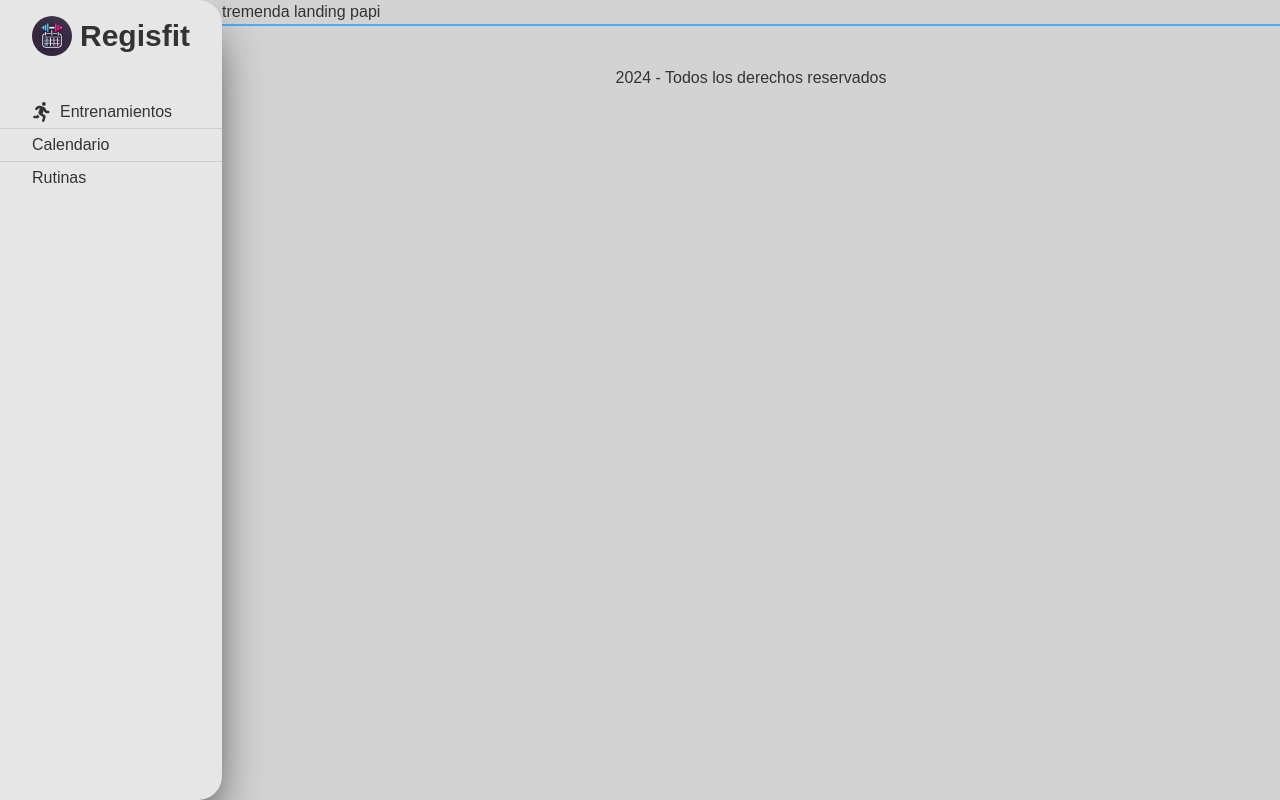
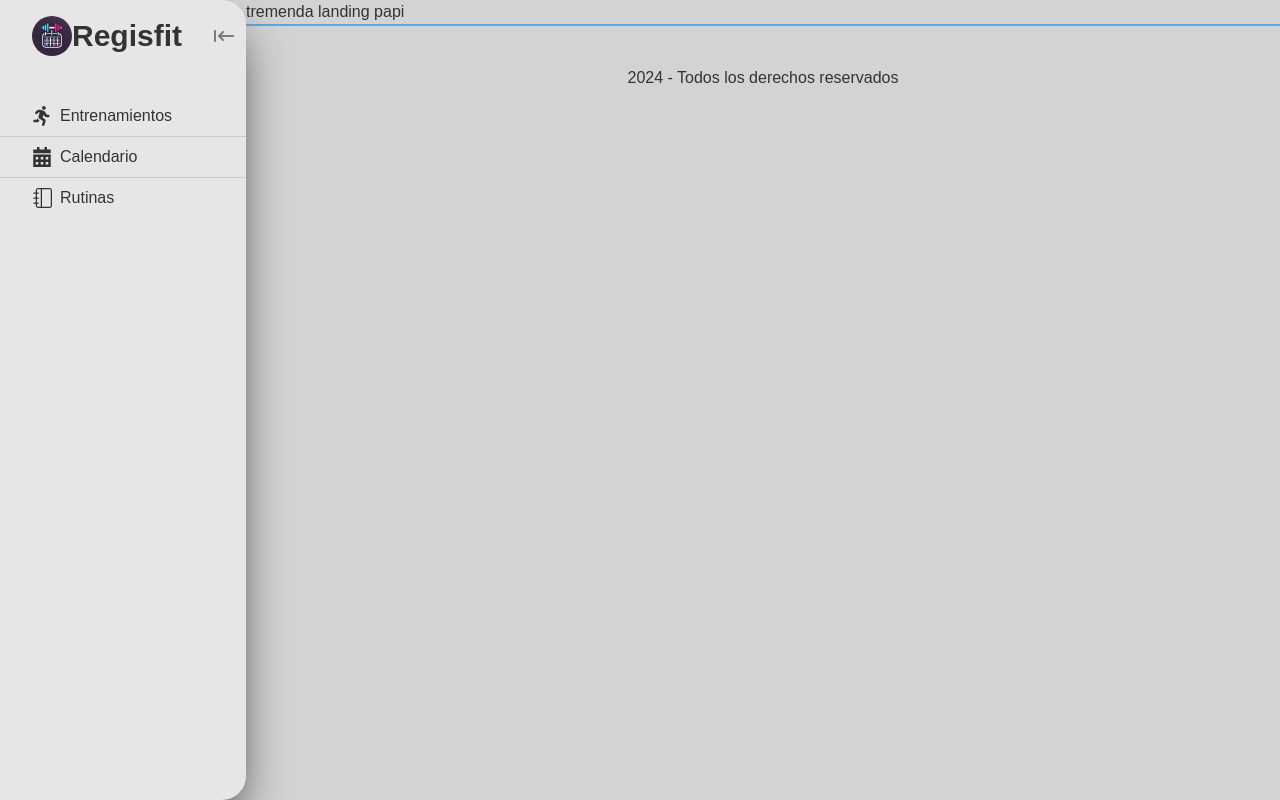
Before and after one commit to aramossanchez/training_tracking, a Next.js app: page / in a window 1280 px wide. Built offline with nearby package versions, Linux system fonts and the light colour scheme.

Commit message:
feat: iconos en navbar

```diff
--- /dev/null
+++ b/atoms/ArrowRightIcon.tsx
@@ -0,0 +1,23 @@
+import React from 'react';
+
+interface ArrowRightIconProps {
+  size?: number;
+  fill?: string;
+}
+
+export default function ArrowRightIcon({
+  size = 20,
+  fill = "currentColor",
+}: ArrowRightIconProps) {
+  return (
+    <svg
+      xmlns="http://www.w3.org/2000/svg"
+      viewBox="0 0 640 512"
+      height={size}
+      width={size}
+      fill={fill}
+    >
+      <path d="M640 96l0 320c0 17.7-14.3 32-32 32s-32-14.3-32-32l0-320c0-17.7 14.3-32 32-32s32 14.3 32 32zM502.6 233.4c12.5 12.5 12.5 32.8 0 45.3l-128 128c-12.5 12.5-32.8 12.5-45.3 0s-12.5-32.8 0-45.3L402.7 288 32 288c-17.7 0-32-14.3-32-32s14.3-32 32-32l370.7 0-73.4-73.4c-12.5-12.5-12.5-32.8 0-45.3s32.8-12.5 45.3 0l128 128z"/>
+    </svg>
+  )
+}
--- /dev/null
+++ b/atoms/CalendarIcon.tsx
@@ -0,0 +1,23 @@
+import React from 'react';
+
+interface CalendarIconProps {
+  size?: number;
+  fill?: string;
+}
+
+export default function CalendarIcon({
+  size = 20,
+  fill = "currentColor",
+}: CalendarIconProps) {
+  return (
+    <svg
+      xmlns="http://www.w3.org/2000/svg"
+      viewBox="0 0 448 512"
+      height={size}
+      width={size}
+      fill={fill}
+    >
+      <path d="M160 0l0 64 128 0 0-64 64 0 0 64 96 0 0 96L0 160 0 64l96 0L96 0l64 0zM0 192l448 0 0 320L0 512 0 192zM64 320l64 0 0-64-64 0 0 64zm128-64l0 64 64 0 0-64-64 0zm192 64l0-64-64 0 0 64 64 0zM64 448l64 0 0-64-64 0 0 64zm192-64l-64 0 0 64 64 0 0-64zm64 64l64 0 0-64-64 0 0 64z"/>
+    </svg>
+  )
+}
--- /dev/null
+++ b/atoms/RutineIcon.tsx
@@ -0,0 +1,23 @@
+import React from 'react';
+
+interface RutineIconProps {
+  size?: number;
+  fill?: string;
+}
+
+export default function RutineIcon({
+  size = 20,
+  fill = "currentColor",
+}: RutineIconProps) {
+  return (
+    <svg
+      xmlns="http://www.w3.org/2000/svg"
+      viewBox="0 0 448 512"
+      height={size}
+      width={size}
+      fill={fill}
+    >
+      <path d="M192 32l-64 0c-17.7 0-32 14.3-32 32l0 48 32 0c8.8 0 16 7.2 16 16s-7.2 16-16 16l-32 0 0 96 32 0c8.8 0 16 7.2 16 16s-7.2 16-16 16l-32 0 0 96 32 0c8.8 0 16 7.2 16 16s-7.2 16-16 16l-32 0 0 48c0 17.7 14.3 32 32 32l64 0 0-448zm32 448l192 0c17.7 0 32-14.3 32-32l0-384c0-17.7-14.3-32-32-32L224 32l0 448zm-16 32l-80 0c-35.3 0-64-28.7-64-64l0-48-48 0c-8.8 0-16-7.2-16-16s7.2-16 16-16l48 0 0-96-48 0c-8.8 0-16-7.2-16-16s7.2-16 16-16l48 0 0-96-48 0c-8.8 0-16-7.2-16-16s7.2-16 16-16l48 0 0-48C64 28.7 92.7 0 128 0l80 0L416 0c35.3 0 64 28.7 64 64l0 384c0 35.3-28.7 64-64 64l-208 0z"/>
+    </svg>
+  )
+}
--- a/molecules/Tab.tsx
+++ b/molecules/Tab.tsx
@@ -14,7 +14,7 @@ export default function Tab({
 }: TabProps) {
   return (
     <Link href={url}
-      className='w-full px-8 py-1 hover:bg-primaryColor hover:text-alternateForeground hover:rounded-lg flex items-center gap-x-2'
+      className='w-full px-8 py-2 hover:bg-primaryColor hover:text-alternateForeground hover:rounded-lg flex items-center gap-x-2'
     >
       {icon}
       {text}
--- a/templates/NavbarTemplate.tsx
+++ b/templates/NavbarTemplate.tsx
@@ -1,3 +1,6 @@
+import ArrowRightIcon from '@/atoms/ArrowRightIcon'
+import CalendarIcon from '@/atoms/CalendarIcon'
+import RutineIcon from '@/atoms/RutineIcon'
 import TrainingIcon from '@/atoms/TrainingIcon'
 import Tab from '@/molecules/Tab'
 import Image from 'next/image'
@@ -6,7 +9,8 @@ import React from 'react'
 export default function NavbarTemplate() {
   return (
     <nav className='h-screen w-fit bg-backgroundSoft py-4 space-y-10 rounded-br-3xl rounded-tr-3xl shadow-2xl shadow-shadowColor z-50'>
-      <div className='flex items-center gap-x-2 px-8'>
+      <div className='flex items-center gap-x-8 px-8 pr-1'>
+        <div className='flex items-center '>
           <Image
             alt='Logo'
             src={"/images/logo.webp"}
@@ -16,10 +20,14 @@ export default function NavbarTemplate() {
           />
           <p className='font-bold text-3xl'>Regisfit</p>
         </div>
+        <button className='duration-300 rotate-180 p-2 pr-0 opacity-60'>
+          <ArrowRightIcon />
+        </button>
+      </div>
       <div className='flex flex-col divide-y-[1px] divide-borderColor'>
         <Tab text='Entrenamientos' url='/workouts' icon={<TrainingIcon />} />
-        <Tab text='Calendario' url='calendar' />
-        <Tab text='Rutinas' url='routine-creator' />
+        <Tab text='Calendario' url='calendar' icon={<CalendarIcon />} />
+        <Tab text='Rutinas' url='routine-creator' icon={<RutineIcon />} />
       </div>
 
     </nav>
```
Lines whose indentation alone changed are shown as unchanged.
